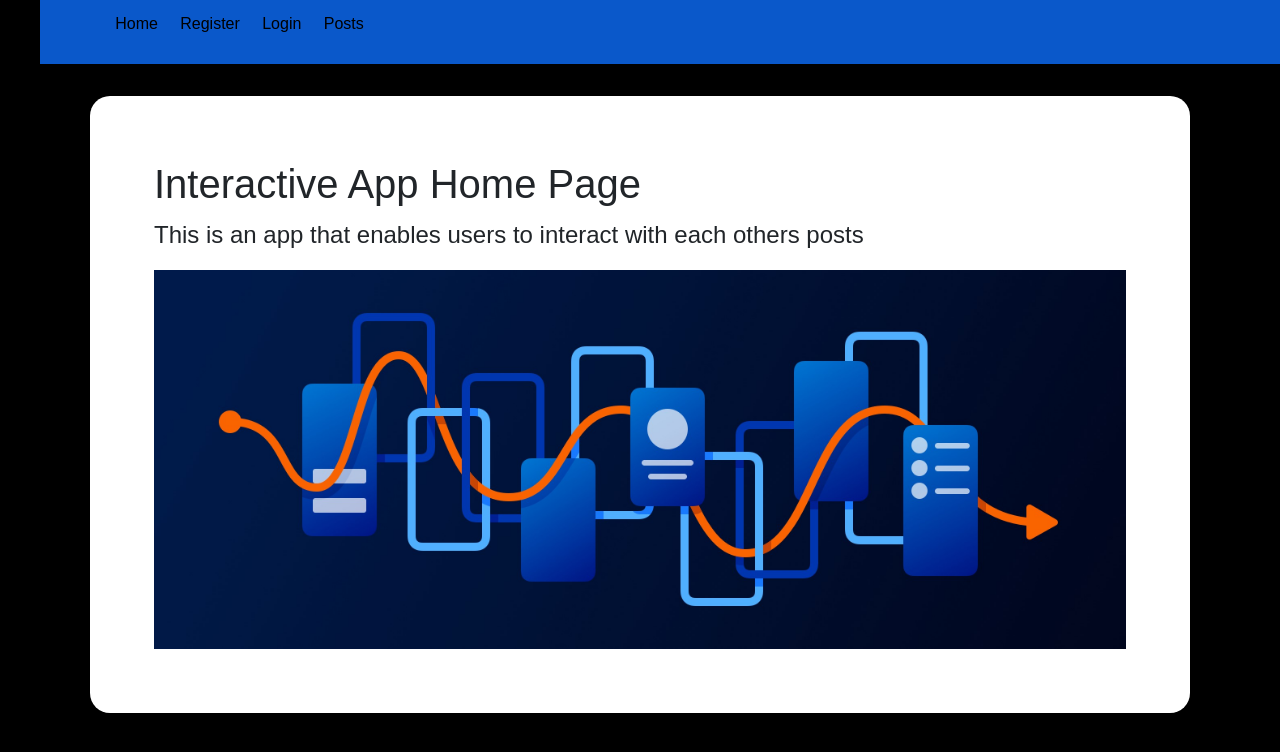
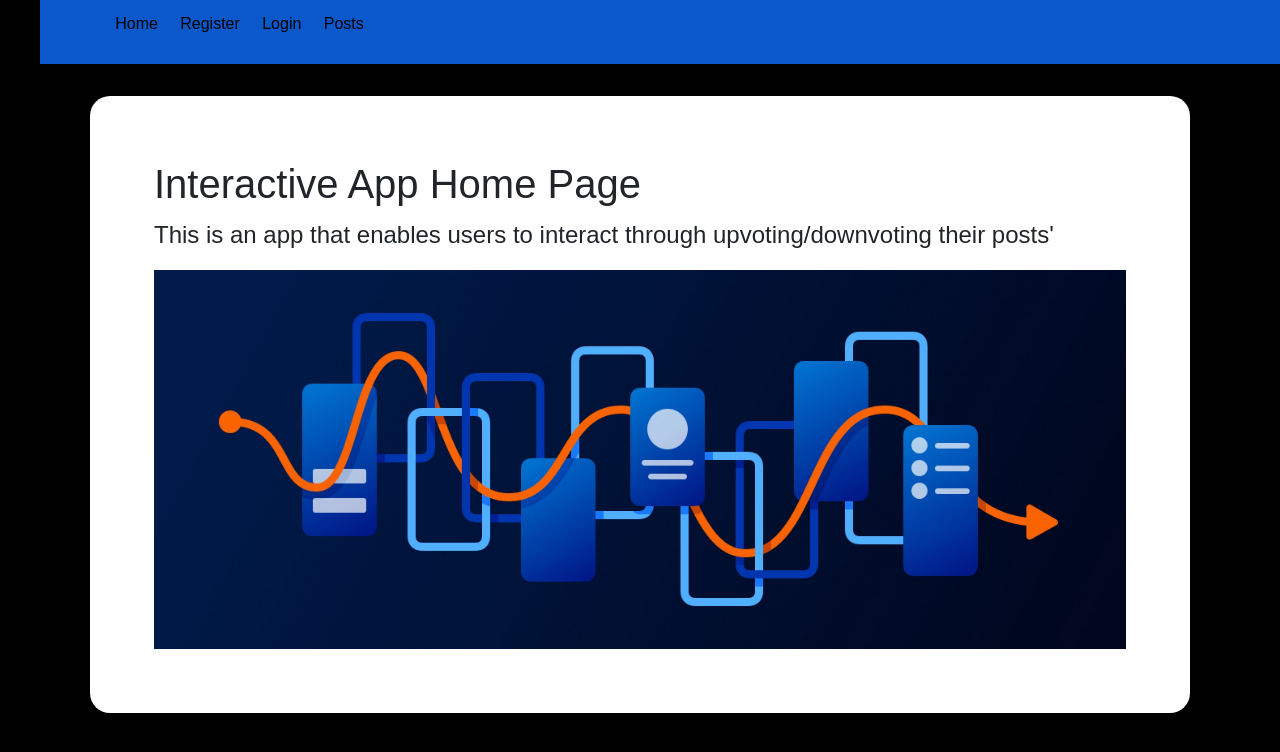
Before and after one commit to burakakcal/A2-COMP2016, a React (Create React App) app in the folder client/: page /home in a window 1280 px wide. Shown: the top 752 px of the page. Built offline with nearby package versions, Linux system fonts and the light colour scheme; no server answers.

Commit message:
Merge remote-tracking branch 'origin/master'
# Conflicts:
#	client/src/utils/setAuthToken.js

```diff
--- a/client/src/App.js
+++ b/client/src/App.js
@@ -1,7 +1,7 @@
 import React, { Fragment, useEffect } from 'react';
 import { BrowserRouter as Router, Route, Switch } from 'react-router-dom';
 import Routes from './components/routing/Routes';
-import Navbar from './components/layout/Navbar'
+import Navbar from './components/layout/Navbar';
 import { Provider } from 'react-redux';
 import store from './store';
 import { loadUser } from './actions/auth';
--- a/client/src/components/auth/Home.js
+++ b/client/src/components/auth/Home.js
@@ -6,7 +6,7 @@ const Home = () => {
         <Fragment>
 
             <h1 className="cover-heading">Interactive App Home Page</h1>
-            <p className="lead">This is an app that enables users to interact with each others posts</p>
+            <p className="lead">This is an app that enables users to interact through upvoting/downvoting their posts' </p>
 
             <img src={Image}alt="home-image"/>
         </Fragment>
--- a/client/src/components/layout/Navbar.js
+++ b/client/src/components/layout/Navbar.js
@@ -7,6 +7,9 @@ import { logout } from '../../actions/auth';
 const Navbar = ({ auth: { isAuthenticated, loading }, logout }) => {
   const authLinks = (
     <ul>
+        <li>
+            <Link to='/home'>Home</Link>
+        </li>
       <li>
         <a onClick={logout} href='/login'>
           <i className='fas fa-sign-out-alt' />{' '}
@@ -29,8 +32,7 @@ const Navbar = ({ auth: { isAuthenticated, loading }, logout }) => {
       </li>
       <li>
         <Link to='/login'>Login</Link>
-      </li>
-        <li>
+      </li>        <li>
             <Link to='/posts'>Posts</Link>
         </li>
     </ul>
```
